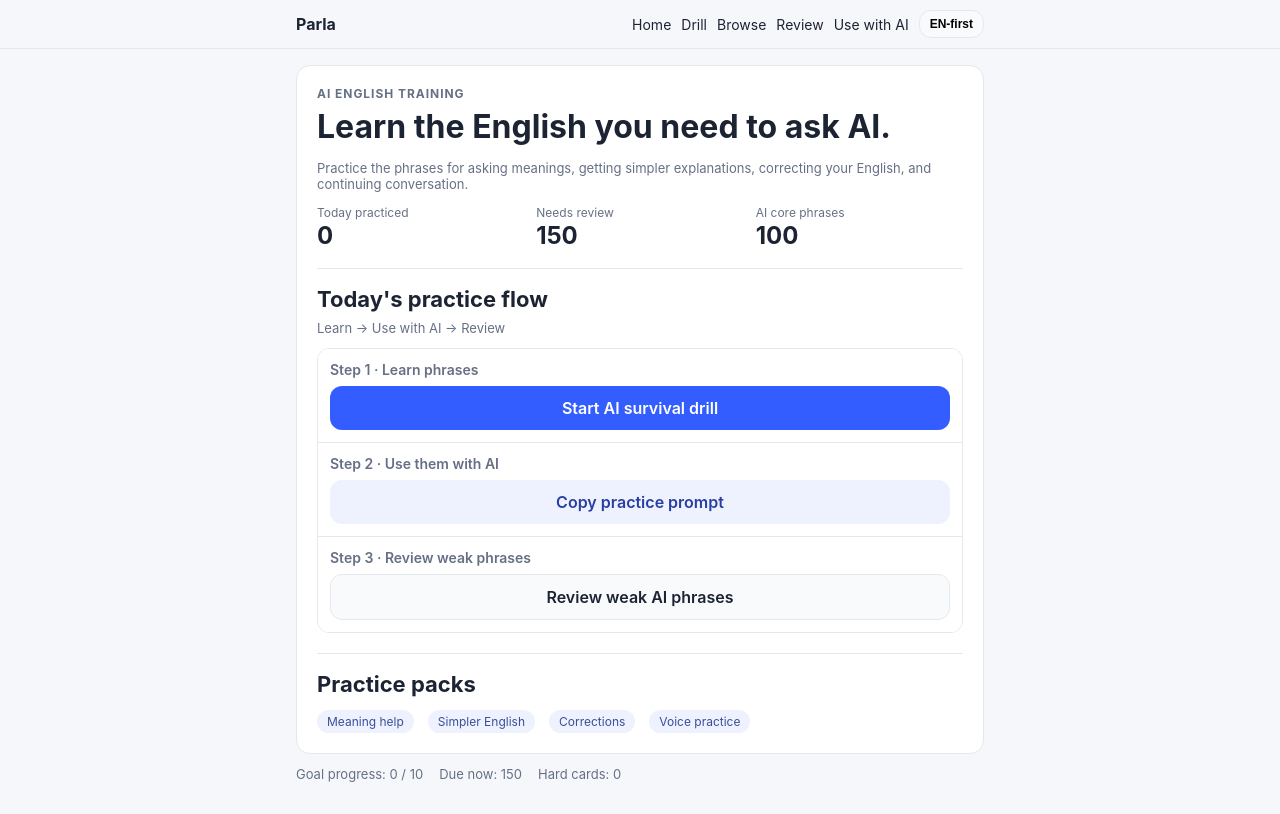
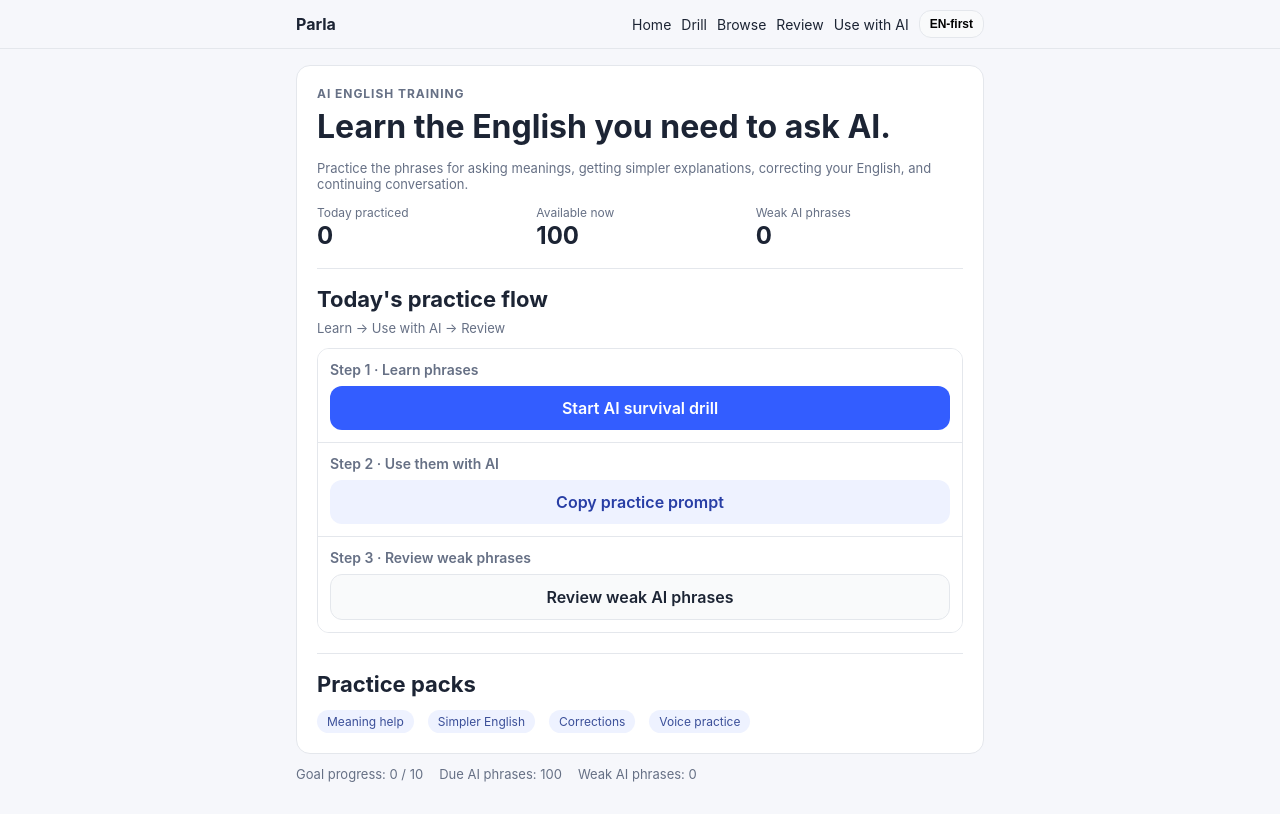
Before and after one commit to Josh-Temple/Parla, a Next.js app: page / in a window 1280 px wide. Built offline with nearby package versions, Linux system fonts and the light colour scheme.

Commit message:
Polish AI survival flow stats and session reset

```diff
--- a/src/app/drill/page.tsx
+++ b/src/app/drill/page.tsx
@@ -67,6 +67,7 @@ function DrillPageContent() {
 
     let scopedCards = cards;
 
+    // Tag filters scope normal review modes (for example, /drill?mode=hard&tag=ai).
     if (tagFilter) {
       scopedCards = scopedCards.filter((card) => card.tags.includes(tagFilter));
     }
--- a/src/app/page.tsx
+++ b/src/app/page.tsx
@@ -4,18 +4,23 @@ import Link from "next/link";
 import { useMemo } from "react";
 import { isSameLocalDay } from "@/lib/date";
 import { getDueCards, getHardCards } from "@/domain/review/reviewSelectors";
-import type { ProgressItem } from "@/domain/progress/progressTypes";
 import { useParlaData } from "@/hooks/useParlaData";
 
 const DAILY_GOAL = 10;
-function countReviewedToday(progress: ProgressItem[], now: Date): number { return progress.filter((i)=>i.last_reviewed_at&&isSameLocalDay(i.last_reviewed_at, now)).length; }
 
 export default function HomePage() {
   const { cards, progress, loading } = useParlaData();
-  const due = useMemo(() => getDueCards(cards, progress), [cards, progress]);
-  const hard = useMemo(() => getHardCards(cards, progress), [cards, progress]);
-  const reviewedToday = useMemo(() => countReviewedToday(progress, new Date()), [progress]);
-  const aiCoreCount = cards.filter((c) => c.tags.includes("ai") && c.tags.includes("survival") && c.tags.includes("core")).length;
+  const aiSurvivalCards = useMemo(
+    () => cards.filter((c) => c.tags.includes("ai") && c.tags.includes("survival") && c.tags.includes("core")),
+    [cards],
+  );
+  const dueAiCards = useMemo(() => getDueCards(aiSurvivalCards, progress), [aiSurvivalCards, progress]);
+  const hardAiCards = useMemo(() => getHardCards(aiSurvivalCards, progress), [aiSurvivalCards, progress]);
+  const reviewedTodayAi = useMemo(() => {
+    const now = new Date();
+    const aiIds = new Set(aiSurvivalCards.map((card) => card.id));
+    return progress.filter((item) => item.last_reviewed_at && aiIds.has(item.card_id) && isSameLocalDay(item.last_reviewed_at, now)).length;
+  }, [aiSurvivalCards, progress]);
 
   return (<main>
     <section className="panel hero-panel">
@@ -24,9 +29,9 @@ export default function HomePage() {
       <p className="small">Practice the phrases for asking meanings, getting simpler explanations, correcting your English, and continuing conversation.</p>
 
       <div className="today-stats" aria-label="Today summary">
-        <div><span className="today-stat-label">Today practiced</span><strong className="today-stat-value">{loading ? "..." : reviewedToday}</strong></div>
-        <div><span className="today-stat-label">Needs review</span><strong className="today-stat-value">{loading ? "..." : due.length}</strong></div>
-        <div><span className="today-stat-label">AI core phrases</span><strong className="today-stat-value">{loading ? "..." : aiCoreCount}</strong></div>
+        <div><span className="today-stat-label">Today practiced</span><strong className="today-stat-value">{loading ? "..." : reviewedTodayAi}</strong></div>
+        <div><span className="today-stat-label">Available now</span><strong className="today-stat-value">{loading ? "..." : dueAiCards.length}</strong></div>
+        <div><span className="today-stat-label">Weak AI phrases</span><strong className="today-stat-value">{loading ? "..." : hardAiCards.length}</strong></div>
       </div>
 
       <section className="home-section">
@@ -60,9 +65,9 @@ export default function HomePage() {
     </section>
 
     <section className="progress-inline" aria-label="Progress summary">
-      <span>Goal progress: {loading ? "..." : `${Math.min(reviewedToday, DAILY_GOAL)} / ${DAILY_GOAL}`}</span>
-      <span>Due now: {loading ? "..." : due.length}</span>
-      <span>Hard cards: {loading ? "..." : hard.length}</span>
+      <span>Goal progress: {loading ? "..." : `${Math.min(reviewedTodayAi, DAILY_GOAL)} / ${DAILY_GOAL}`}</span>
+      <span>Due AI phrases: {loading ? "..." : dueAiCards.length}</span>
+      <span>Weak AI phrases: {loading ? "..." : hardAiCards.length}</span>
     </section>
   </main>);
 }
--- a/src/app/use-with-ai/page.tsx
+++ b/src/app/use-with-ai/page.tsx
@@ -42,9 +42,10 @@ export default function UseWithAIPage() {
     if (practicedToday.length === 0) return base;
     const list = practicedToday
       .slice(0, 5)
-      .map((card, index) => `${index + 1}. \"${card.phrase}\"`)
+      .map((card, index) => `${index + 1}. \"${card.phrase}\" — ${card.category}`)
       .join("\n");
-    return `${base}\n\nToday I want to practice these phrases:\n${list}\n\nPlease create a short conversation where I can naturally use these phrases.`;
+    return `${base}\n\nToday I want to practice these phrases:\n${list}\n\nPlease create a short conversation where I can naturally use these phrases.
+Keep your questions simple and correct my biggest mistakes at the end.`;
   }, [practicedToday]);
 
   const copyText = async (text: string) => {
```
Also changed, not shown: src/components/DrillCard.tsx (+11 -1 lines), 1 other file (tests, documents, lock files or other folders).
